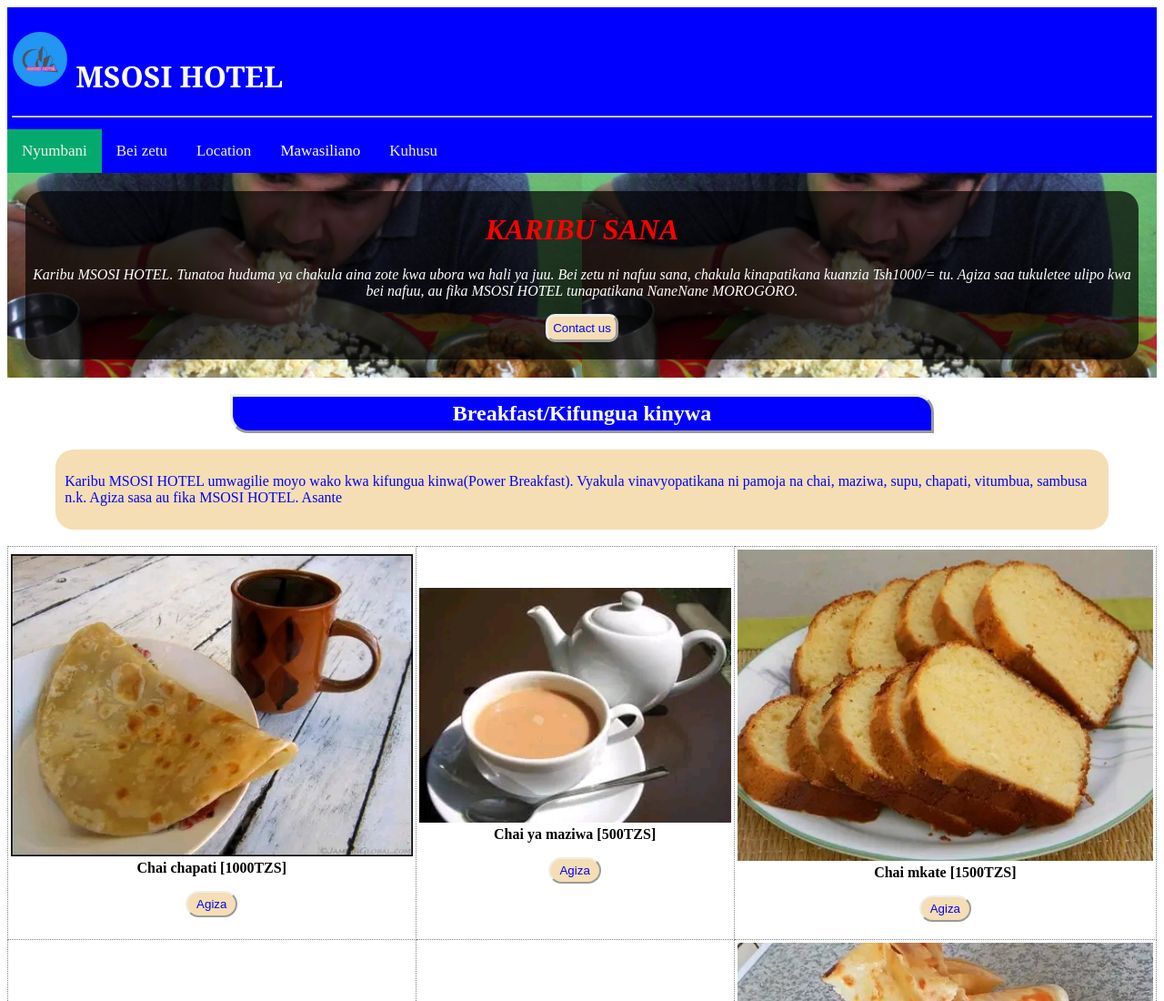
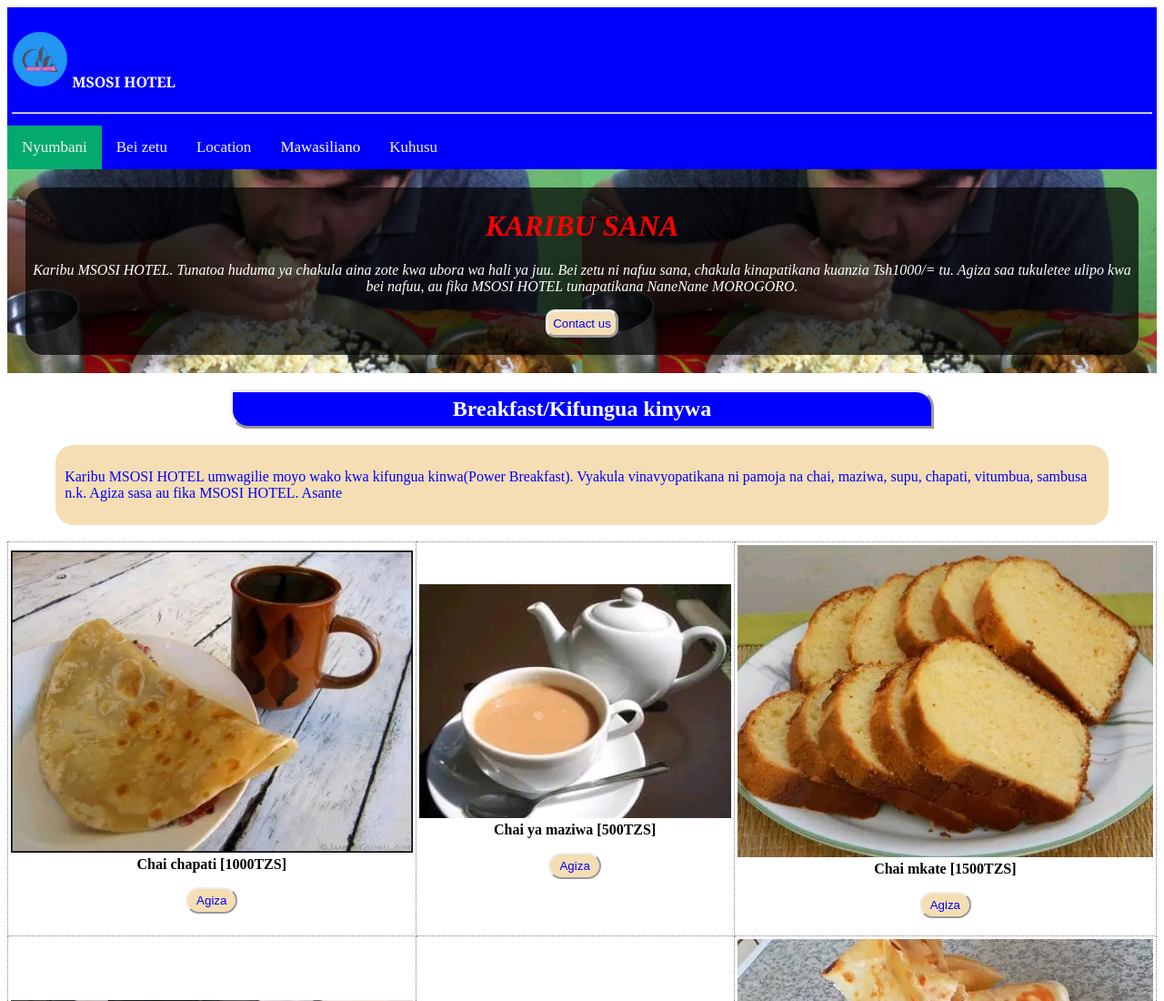
Before and after one commit to yohanaandrew-tz/Hotel, a plain HTML site: page index.html in a window 1280 px wide. Shown: the top 1100 px of the page at 91% size. Drawn offline with Linux system fonts and the light colour scheme.

Commit message:
Update index.html

```diff
--- a/index.html
+++ b/index.html
@@ -8,7 +8,7 @@
     </head>
     <body>
         <div id="juu">
-           <h1 style="color: white;"><img src="hot_logo.png" id="logo">  MSOSI HOTEL</h1><hr>
+           <h4 style="color: white;"><img src="hot_logo.png" id="logo">  MSOSI HOTEL</h4><hr>
         </div>
         <div class="topnav" id="myTopnav">
             <a href="#home" class="active">Nyumbani</a>
```
